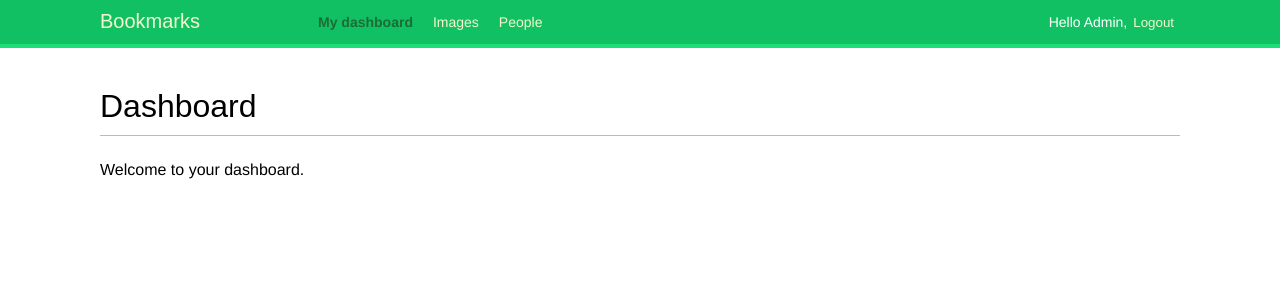
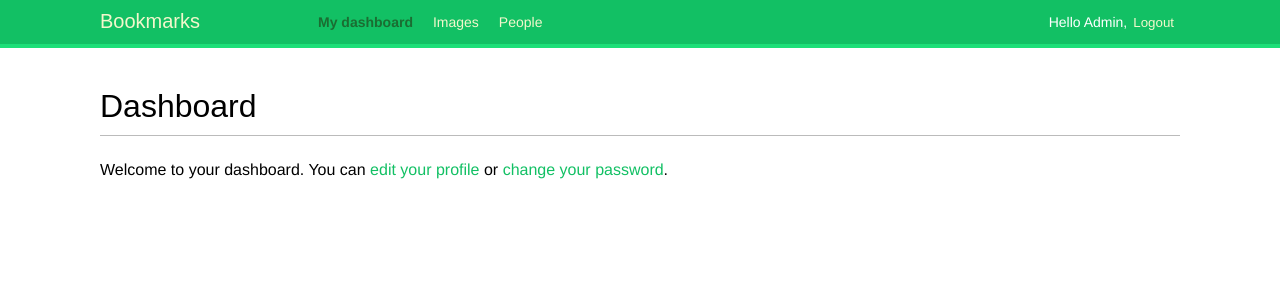
Before and after one commit to DoriDoro/django-bookmarks-social-media, a Django app: page /account/dashboard/ in a window 1280 px wide. Shown: the top 308 px of the page. Run offline with Django 5.2, Linux system fonts and the light colour scheme; a user stored in the database is signed in; some web fonts are replaced.

Commit message:
Chpt4 - extending the user model

```diff
--- a/account/models.py
+++ b/account/models.py
@@ -1,5 +1,14 @@
 from django.contrib.auth.models import AbstractUser
+from django.db import models
 
 
 class User(AbstractUser):
     pass
+
+class Profile(models.Model):
+    user = models.OneToOneField('User', on_delete=models.CASCADE)
+    date_of_birth = models.DateField(blank=True, null=True)
+    photo = models.ImageField(upload_to='users/%Y/%m/%d', blank=True)
+
+    def __str__(self):
+        return f'Profile of {self.user.username}'
--- a/account/templates/account/dashboard.html
+++ b/account/templates/account/dashboard.html
@@ -4,5 +4,5 @@
 
 {% block content %}
   <h1>Dashboard</h1>
-  <p>Welcome to your dashboard.</p>
+  <p>Welcome to your dashboard. You can <a href="{% url 'account:edit' %}">edit your profile</a> or <a href="{% url 'password_change' %}">change your password</a>.</p>
 {% endblock %}
--- a/account/templates/registration/login.html
+++ b/account/templates/registration/login.html
@@ -12,7 +12,9 @@
   {% else %}
     <p>
       Please, use the following form to log-in.
-
+    </p>
+    <p>
+      If you don't have an account <a href="{% url 'account:registration' %}">register here</a>
     </p>
   {% endif %}
   <div class="login-form">
--- a/account/urls.py
+++ b/account/urls.py
@@ -7,4 +7,5 @@ app_name = "account"
 urlpatterns = [
     path("dashboard/", views.DashboardView.as_view(), name="dashboard"),
     path("registration/", views.UserRegisterView.as_view(), name="registration"),
+    path("edit/", views.UserProfileEditView.as_view(), name="edit"),
 ]
--- a/account/views.py
+++ b/account/views.py
@@ -1,12 +1,17 @@
+from django.contrib import messages
 from django.contrib.auth import get_user_model, login
 from django.contrib.auth.mixins import LoginRequiredMixin
 from django.contrib.messages.views import SuccessMessageMixin
+from django.shortcuts import render, redirect
 from django.urls import reverse_lazy
+from django.views import View
 from django.views.generic import TemplateView, CreateView
 
-from account.forms import UserRegistrationForm
+from account.forms import UserRegistrationForm, UserEditForm, ProfileEditForm
+from account.models import Profile
 
 UserModel = get_user_model()
+
 
 class DashboardView(LoginRequiredMixin, SuccessMessageMixin, TemplateView):
     template_name = "account/dashboard.html"
@@ -17,15 +22,51 @@ class DashboardView(LoginRequiredMixin, SuccessMessageMixin, TemplateView):
 
         return context
 
+
 class UserRegisterView(SuccessMessageMixin, CreateView):
     model = UserModel
     form_class = UserRegistrationForm
-    template_name = 'account/registration.html'
+    template_name = "account/registration.html"
     success_message = "Your account was created successfully."
-    success_url = reverse_lazy('account:dashboard')
+    success_url = reverse_lazy("account:dashboard")
 
     def form_valid(self, form):
         response = super().form_valid(form)
         login(self.request, self.object)
+        Profile.objects.create(user=self.object)
 
         return response
+
+
+class UserProfileEditView(LoginRequiredMixin, View):
+    """
+    Handle UserEditForm and ProfileEditForm to update both User and Profile instance.
+    - SuccessMessageMixin impossible to use in View
+    """
+
+    def get(self, request):
+        user_form = UserEditForm(instance=request.user)
+        profile_form = ProfileEditForm(instance=request.user.profile)
+
+        return render(
+            request,
+            "account/edit.html",
+            {"user_form": user_form, "profile_form": profile_form},
+        )
+
+    def post(self, request):
+        user_form = UserEditForm(instance=request.user, data=request.POST)
+        profile_form = ProfileEditForm(
+            instance=request.user.profile, data=request.POST, files=request.FILES
+        )
+        if user_form.is_valid() and profile_form.is_valid():
+            user_form.save()
+            profile_form.save()
+            messages.success(request, "Your profile has been updated successfully!")
+            return redirect("account:dashboard")
+
+        return render(
+            request,
+            "account/edit.html",
+            {"user_form": user_form, "profile_form": profile_form},
+        )
--- a/bookmarks/settings.py
+++ b/bookmarks/settings.py
@@ -118,12 +118,15 @@ USE_TZ = True
 
 STATIC_URL = "static/"
 
+MEDIA_URL = 'media/'
+MEDIA_ROOT = BASE_DIR / 'media'
+
 # Default primary key field type
 # https://docs.djangoproject.com/en/5.1/ref/settings/#default-auto-field
 
 DEFAULT_AUTO_FIELD = "django.db.models.BigAutoField"
 
-
+# Authentication configuration
 LOGIN_REDIRECT_URL = "account:dashboard"
 LOGIN_URL = "login"
 LOGOUT_URL = "logout"
--- a/bookmarks/urls.py
+++ b/bookmarks/urls.py
@@ -14,7 +14,8 @@ Including another URLconf
     1. Import the include() function: from django.urls import include, path
     2. Add a URL to urlpatterns:  path('blog/', include('blog.urls'))
 """
-
+from django.conf import settings
+from django.conf.urls.static import static
 from django.contrib import admin
 from django.urls import path, include
 
@@ -23,3 +24,9 @@ urlpatterns = [
     path("accounts/", include("django.contrib.auth.urls")),
     path("account/", include("account.urls", namespace="account")),
 ]
+
+if settings.DEBUG:
+    urlpatterns += static(
+        settings.MEDIA_URL,
+        document_root=settings.MEDIA_ROOT
+    )
--- a/requirements.txt
+++ b/requirements.txt
@@ -1,5 +1,6 @@
 asgiref==3.8.1
 Django==5.1.4
 ipython==9.0.0
+pillow==11.1.0
 python-decouple==3.8
 sqlparse==0.5.3
```
Also changed, not shown: account/admin.py (+7 -0 lines), account/forms.py (+18 -1 lines), account/templates/account/edit.html (added, +14 -0 lines), account/migrations/0002_profile.py (added), db.sqlite3.
